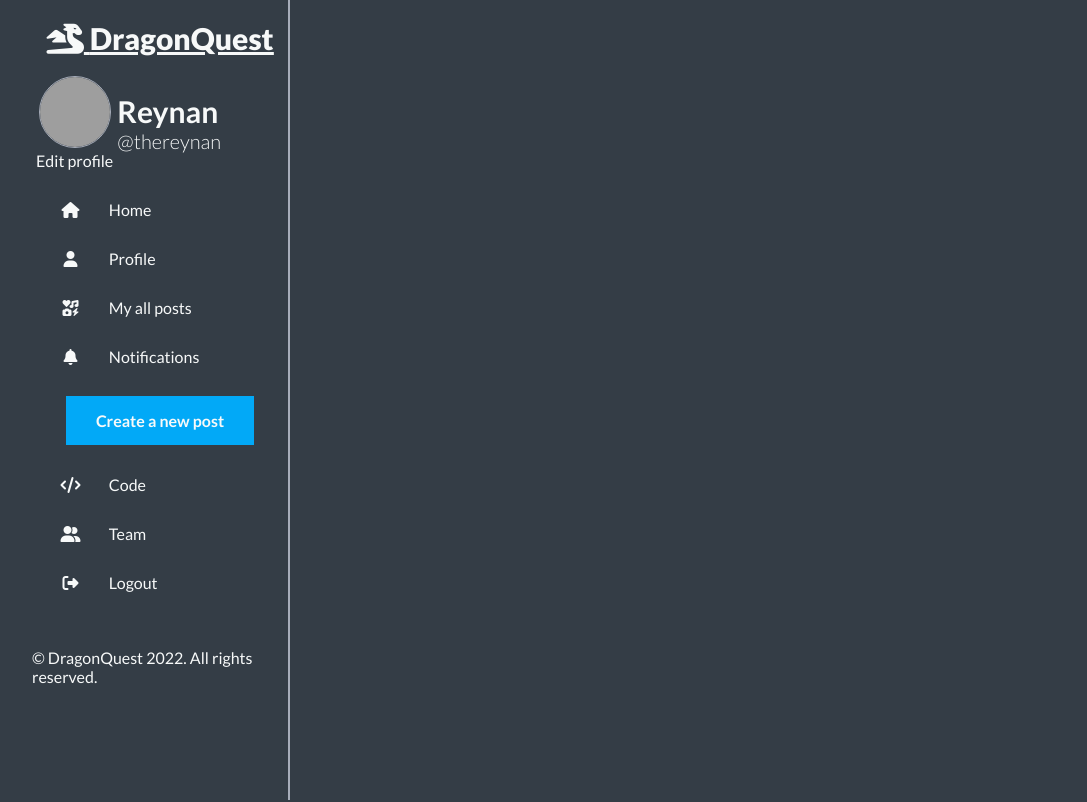
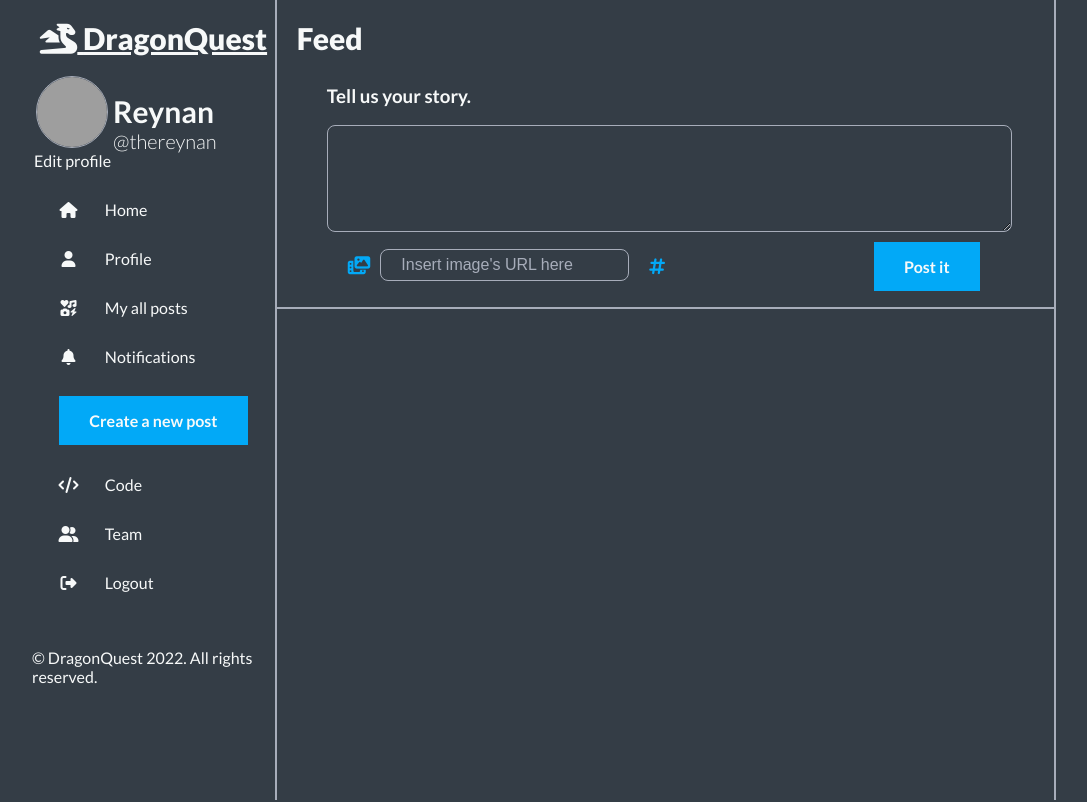
Before and after one commit to reynan-dev/dragonquest, a Vue app in the folder dragonquest/: page /feed in a window 1280 px wide. Shown: the top 802 px of the page, without its empty margins (96-1183 px from the left). Built offline with nearby package versions, Linux system fonts and the light colour scheme; grey boxes are pictures that could not be loaded.

Commit message:
NewPost done

```diff
--- a/dragonquest/package.json
+++ b/dragonquest/package.json
@@ -11,7 +11,8 @@
     "@fortawesome/fontawesome-free": "^6.1.1",
     "core-js": "^3.8.3",
     "vue": "^3.2.13",
-    "vue-router": "^4.0.3"
+    "vue-router": "^4.0.3",
+    "vuex": "^4.0.2"
   },
   "devDependencies": {
     "@babel/core": "^7.12.16",
--- /dev/null
+++ b/dragonquest/src/components/NewPostBox.vue
@@ -0,0 +1,131 @@
+<template>
+  <div class="popupShadow">
+    <div class="popupBox">
+      <div class="newPostBox">
+        <div class="newPostTitle">
+          <h3>Tell us your story.</h3>
+        </div>
+        <div class="newPostInput">
+          <textarea id="newpost" cols="1" rows="5" class="forms"></textarea>
+        </div>
+        <div class="newPostFooter">
+          <div class="newPostOptions">
+            <div class="newPostImg">
+              <div class="imgIcon"><i class="fa-solid fa-photo-film"></i></div>
+              <div class="imgInput">
+                <input
+                  type="text"
+                  placeholder="Insert image's URL here"
+                  class="forms"
+                />
+              </div>
+            </div>
+
+            <div class="newPostTag"><i class="fa-solid fa-hashtag"></i></div>
+          </div>
+          <div class="newPostSend"><span class="btn">Post it</span></div>
+        </div>
+      </div>
+    </div>
+  </div>
+</template>
+
+<script>
+export default {
+  name: "NewPostBox",
+};
+</script>
+
+<style scoped>
+.popupShadow {
+  position: fixed;
+  top: 0px;
+  left: 0px;
+  width: 100vw;
+  height: 100vh;
+  display: flex;
+  align-items: center;
+  justify-content: center;
+  background-color: rgba(0, 0, 0, 0.3);
+}
+
+.popupBox {
+  width: fit-content;
+  height: fit-content;
+  padding: 20px;
+  border-radius: 8px;
+  color: var(--colorbg);
+  background-color: var(--colortext);
+}
+
+.newPostBox {
+  width: 100%;
+}
+.newPostTitle {
+  width: 100%;
+  font-weight: 400;
+}
+.newPostInput {
+  width: 100%;
+}
+
+.newPostInput textarea {
+  width: 91%;
+  background-color: var(--colortext) !important;
+}
+
+.newPostFooter {
+  display: flex;
+  align-items: center;
+  margin: 5px 1px;
+}
+.newPostOptions {
+  display: flex;
+  width: 85%;
+  flex-wrap: nowrap;
+  margin: 15px 20px;
+}
+.newPostOptions .newPostImg {
+  width: fit-content;
+  position: relative;
+  font-size: 18px;
+  color: var(--colorprincipal);
+  flex-wrap: nowrap;
+  max-height: 20px;
+  display: flex;
+  align-items: center;
+}
+
+.newPostOptions .newPostImg .imgIcon {
+  width: fit-content;
+}
+
+.newPostOptions .newPostImg .imgInput {
+  width: fit-content;
+}
+
+.newPostOptions .newPostImg .imgInput input {
+  width: fit-content;
+  height: 0px;
+  margin-left: 10px;
+  background-color: var(--colortext) !important;
+}
+
+.newPostOptions .newPostImg .imgInput input::placeholder {
+    color: var(--colorbg);
+}
+
+.newPostOptions .newPostTag {
+  width: fit-content;
+  position: relative;
+  font-size: 18px;
+  color: var(--colorprincipal);
+  margin: 0px 20px;
+}
+.newPostSend {
+  width: 30%;
+  position: relative;
+  justify-content: end;
+  margin-right: 10px;
+}
+</style>
--- a/dragonquest/src/components/NewPostComponent.vue
+++ b/dragonquest/src/components/NewPostComponent.vue
@@ -4,14 +4,23 @@
       <h3>Tell us your story.</h3>
     </div>
     <div class="newPostInput">
-      <textarea id="newpost" cols="30" rows="5" class="forms"></textarea>
+      <textarea id="newpost" cols="1" rows="5" class="forms"></textarea>
     </div>
+    <div class="newPostFooter">
       <div class="newPostOptions">
         <div class="newPostImg">
-        <i class="fa-solid fa-photo-film"></i>
-        <input type="text" placeholder="Insert image's URL here" class="forms">
+          <div class="imgIcon"><i class="fa-solid fa-photo-film"></i></div>
+          <div class="imgInput">
+            <input
+              type="text"
+              placeholder="Insert image's URL here"
+              class="forms"
+            />
           </div>
+        </div>
+
         <div class="newPostTag"><i class="fa-solid fa-hashtag"></i></div>
+      </div>
       <div class="newPostSend"><span class="btn">Post it</span></div>
     </div>
   </div>
@@ -34,28 +43,59 @@ export default {
 .newPostInput {
   width: 100%;
 }
+
+.newPostInput textarea {
+  width: 95%;
+}
+
+.newPostFooter {
+    display: flex;
+    align-items: center;
+      margin: 5px 1px;
+
+}
 .newPostOptions {
   display: flex;
-    width: 100%;
+  width: 85%;
   flex-wrap: nowrap;
+  margin: 15px 20px;
 }
 .newPostOptions .newPostImg {
   width: fit-content;
   position: relative;
-    font-size: 12px;
+  font-size: 18px;
   color: var(--colorprincipal);
+  flex-wrap: nowrap;
+  max-height: 20px;
+  display: flex;
+  align-items: center;
+}
+
+.newPostOptions .newPostImg .imgIcon {
+  width: fit-content;
+}
+
+.newPostOptions .newPostImg .imgInput {
+  width: fit-content;
+}
+
+.newPostOptions .newPostImg .imgInput input {
+  width: fit-content;
+  height: 0px;
+  margin-left: 10px;
 }
 
 .newPostOptions .newPostTag {
   width: fit-content;
   position: relative;
-    font-size: 12px;
+  font-size: 18px;
   color: var(--colorprincipal);
+  margin: 0px 20px;
 }
-
-.newPostOptions .newPostSend {
-    width: fit-content;
+.newPostSend {
+  width: 20%;
   position: relative;
   justify-content: end;
+  margin-right: 10px;
 }
 </style>
--- a/dragonquest/src/components/SidebarComponent.vue
+++ b/dragonquest/src/components/SidebarComponent.vue
@@ -87,6 +87,8 @@ export default {
   flex-wrap: nowrap;
   border-right: 2px solid #a7adba;
   height: 100vh;
+  position: sticky;
+  top: 0px;
 }
 
 .sidebar .logo {
--- a/dragonquest/src/views/FeedView.vue
+++ b/dragonquest/src/views/FeedView.vue
@@ -1,29 +1,68 @@
 <template>
   <div class="feedBody">
-
-    <SidebarComponent :photo="'http://data.pixiz.com/output/user/frame/preview/api/big/5/2/9/3/2633925_7c673.jpg'" :name="'Reynan'" :username="'thereynan'"/>
+    <SidebarComponent
+      :photo="'http://data.pixiz.com/output/user/frame/preview/api/big/5/2/9/3/2633925_7c673.jpg'"
+      :name="'Reynan'"
+      :username="'thereynan'"
+    />
 
     <div class="feedMain">
-      <NewPostComponent />
+      <div class="feedTitle">
+        <span class="feedTitle">Feed</span>
+      </div>
+      <div class="newPost">
+        <NewPostComponent />
+      </div>
+      <div class="feedPost">
+
+      </div>
     </div>
   </div>
+  <div class="newPostBox" v-if="1 != 1"><NewPostBox /></div>
+
 </template>
 
 <script>
-import SidebarComponent from '@/components/SidebarComponent.vue'
-import NewPostComponent from '@/components/NewPostComponent.vue'
+import SidebarComponent from "@/components/SidebarComponent.vue";
+import NewPostComponent from "@/components/NewPostComponent.vue";
+import NewPostBox from "@/components/NewPostBox.vue";
+
 
 export default {
-  name: 'FeedView',
+  name: "FeedView",
   components: {
-    SidebarComponent, NewPostComponent,
-  }
-}
+    SidebarComponent,
+    NewPostComponent,
+    NewPostBox,
+  },
+};
 </script>
 
 <style scoped>
+.feedTitle {
+  color: var(--colortext);
+  font-weight: 900;
+  width: 100%;
+  font-size: 30px;
+  align-items: center;
+  padding: 20px 10px 0px 10px;
+}
+
 .feedBody {
   width: 80%;
   padding-left: 10%;
+  display: flex;
+}
+
+.feedBody .feedMain {
+  width: 80%;
+  position: relative;
+  border-right: 2px solid #a7adba;
+  height: 100vh;
+}
+
+.feedBody .feedMain .newPost {
+  padding: 10px 50px;
+  border-bottom: 2px solid var(--colorboder);
 }
 </style>
```
Also changed, not shown: dragonquest/src/components/FeedPostComponent.vue (added, +13 -0 lines), 1 other file (tests, documents, lock files or other folders). Lines whose indentation alone changed are shown as unchanged.
